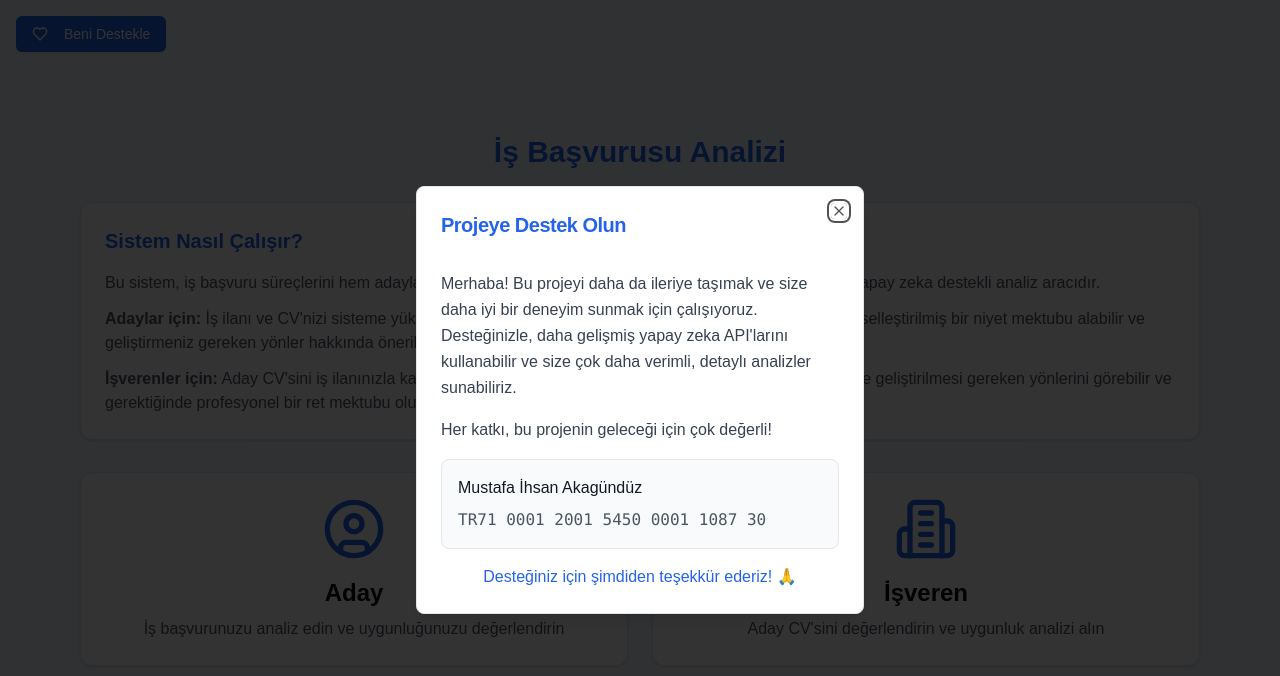
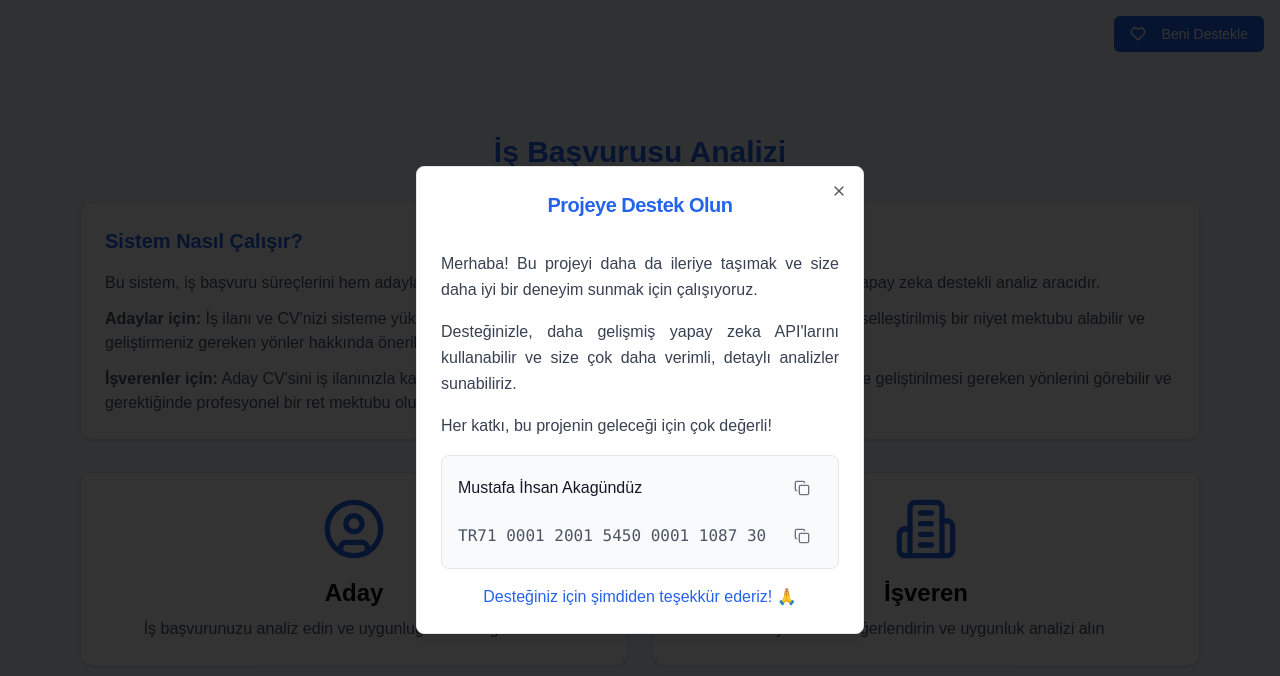
Before and after one commit to mustafaakagunduz/match-app-react, a Next.js app: page / in a window 1280 px wide. Both pictures are taken after a click on the button "Beni Destekle". Shown: the top 676 px of the page. Built offline with nearby package versions, Linux system fonts and the light colour scheme.

Commit message:
donate button fixed

```diff
--- a/src/components/SupportButton.tsx
+++ b/src/components/SupportButton.tsx
@@ -1,5 +1,6 @@
-import React from 'react';
-import { Heart } from 'lucide-react';
+'use client'
+import React, { useState } from 'react';
+import { Heart, Copy, Check } from 'lucide-react';
 import { Button } from '@/components/ui/button';
 import {
     Dialog,
@@ -10,8 +11,29 @@ import {
 } from '@/components/ui/dialog';
 
 const SupportButton = () => {
+    const [copiedName, setCopiedName] = useState(false);
+    const [copiedIBAN, setCopiedIBAN] = useState(false);
+
+    const handleCopy = async (text: string, type: 'name' | 'iban') => {
+        try {
+            await navigator.clipboard.writeText(text);
+            if (type === 'name') {
+                setCopiedName(true);
+                setTimeout(() => setCopiedName(false), 2000);
+            } else {
+                setCopiedIBAN(true);
+                setTimeout(() => setCopiedIBAN(false), 2000);
+            }
+        } catch (err) {
+            console.error('Kopyalama başarısız oldu:', err);
+        }
+    };
+
+    const name = "Mustafa İhsan Akagündüz";
+    const iban = "TR71 0001 2001 5450 0001 1087 30";
+
     return (
-        <div className="fixed top-4 left-4 z-50">
+        <div className="fixed top-4 right-4 z-50">
             <Dialog>
                 <DialogTrigger asChild>
                     <Button className="bg-blue-600 hover:bg-blue-700 text-white">
@@ -21,22 +43,54 @@ const SupportButton = () => {
                 </DialogTrigger>
                 <DialogContent className="sm:max-w-md">
                     <DialogHeader>
-                        <DialogTitle className="text-xl font-semibold text-blue-600 mb-4">
+                        <DialogTitle className="text-xl font-semibold text-blue-600 mb-4 text-center">
                             Projeye Destek Olun
                         </DialogTitle>
                     </DialogHeader>
                     <div className="space-y-4">
-                        <p className="text-gray-700 leading-relaxed">
+                        <p className="text-gray-700 leading-relaxed text-justify">
                             Merhaba! Bu projeyi daha da ileriye taşımak ve size daha iyi bir deneyim sunmak için çalışıyoruz.
+
+                        </p>
+
+                        <p className="text-gray-700 leading-relaxed text-justify">
                             Desteğinizle, daha gelişmiş yapay zeka API'larını kullanabilir ve size çok daha verimli,
                             detaylı analizler sunabiliriz.
                         </p>
-                        <p className="text-gray-700 leading-relaxed">
+                        <p className="text-gray-700 leading-relaxed text-justify">
                             Her katkı, bu projenin geleceği için çok değerli!
                         </p>
-                        <div className="bg-gray-50 p-4 rounded-lg border border-gray-200">
-                            <p className="font-medium text-gray-900">Mustafa İhsan Akagündüz</p>
-                            <p className="font-mono text-gray-600 mt-2">TR71 0001 2001 5450 0001 1087 30</p>
+                        <div className="bg-gray-50 p-4 rounded-lg border border-gray-200 space-y-4">
+                            <div className="flex items-center justify-between">
+                                <p className="font-medium text-gray-900">{name}</p>
+                                <Button
+                                    variant="ghost"
+                                    size="sm"
+                                    className="text-gray-500 hover:text-gray-700"
+                                    onClick={() => handleCopy(name, 'name')}
+                                >
+                                    {copiedName ? (
+                                        <Check className="w-4 h-4 text-green-500" />
+                                    ) : (
+                                        <Copy className="w-4 h-4" />
+                                    )}
+                                </Button>
+                            </div>
+                            <div className="flex items-center justify-between">
+                                <p className="font-mono text-gray-600">{iban}</p>
+                                <Button
+                                    variant="ghost"
+                                    size="sm"
+                                    className="text-gray-500 hover:text-gray-700"
+                                    onClick={() => handleCopy(iban, 'iban')}
+                                >
+                                    {copiedIBAN ? (
+                                        <Check className="w-4 h-4 text-green-500" />
+                                    ) : (
+                                        <Copy className="w-4 h-4" />
+                                    )}
+                                </Button>
+                            </div>
                         </div>
                         <p className="text-blue-600 font-medium text-center">
                             Desteğiniz için şimdiden teşekkür ederiz! 🙏
```
